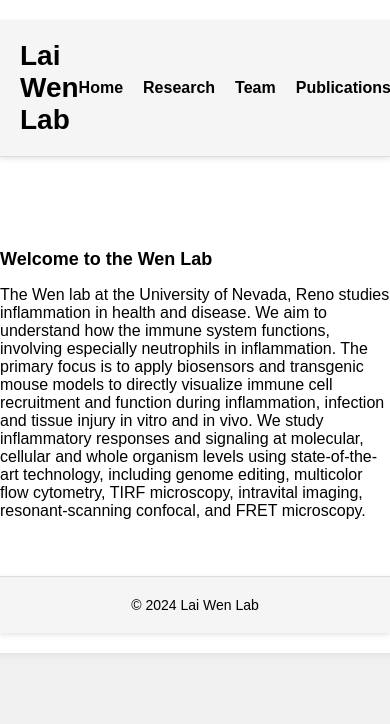
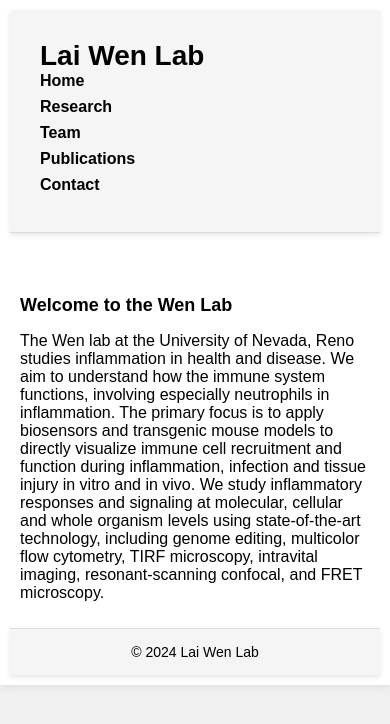
Before and after one commit to laiwenlab/laiwenlab.github.io, a Jekyll site: the page built from index.md, in a window 390 px wide. Shown: the top 724 px of the page. Built offline with Jekyll 4.4.1, drawn with Linux system fonts in a browser that asks for light colours.

Commit message:
Update default.html

```diff
--- a/_layouts/default.html
+++ b/_layouts/default.html
@@ -13,17 +13,17 @@
             padding: 0;
             background-color: #f0f0f0;
             display: flex;
-            justify-content: center; /* Center the page horizontally */
+            justify-content: center;
         }
 
         /* Main container for centering the entire content */
         .container {
-            max-width: 1000px; /* Set a maximum width for the content */
-            width: 100%; /* Make sure the content container is responsive */
+            max-width: 1000px; /* Set a maximum width for larger screens */
+            width: 100%; /* Allow the container to be responsive */
             padding: 20px;
             background-color: #ffffff;
-            margin: 0 auto; /* Ensure the container is centered */
-            box-shadow: 0 0 10px rgba(0, 0, 0, 0.1); /* Adds a shadow for a framed effect */
+            margin: 0 auto;
+            box-shadow: 0 0 10px rgba(0, 0, 0, 0.1);
         }
 
         /* Header styling */
@@ -38,7 +38,7 @@
             justify-content: space-between;
             align-items: center;
             max-width: 1000px;
-            margin: 0 auto; /* Centering the header content */
+            margin: 0 auto;
         }
 
         .header-container h1 {
@@ -51,6 +51,7 @@
             margin: 0;
             padding: 0;
             display: flex;
+            flex-wrap: wrap; /* Allow the menu to wrap for smaller screens */
         }
 
         nav ul li {
@@ -71,9 +72,9 @@
         /* Main content styling */
         main {
             padding: 40px 0;
-            text-align: left; /* Keep the text aligned to the left */
+            text-align: left;
             max-width: 1000px;
-            margin: 0 auto; /* Centering the main content */
+            margin: 0 auto;
         }
 
         /* Footer styling */
@@ -83,12 +84,55 @@
             text-align: center;
             border-top: 1px solid #ddd;
             max-width: 1000px;
-            margin: 0 auto; /* Centering the footer */
+            margin: 0 auto;
         }
 
         .footer-container p {
             margin: 0;
             font-size: 14px;
+        }
+
+        /* Responsive design using media queries */
+        @media (max-width: 768px) {
+            .header-container, main, footer {
+                padding: 10px;
+            }
+
+            .header-container {
+                flex-direction: column; /* Stack the title and nav vertically on smaller screens */
+                align-items: flex-start;
+            }
+
+            nav ul {
+                flex-direction: column;
+                align-items: flex-start;
+            }
+
+            nav ul li {
+                margin-bottom: 10px;
+            }
+
+            h1 {
+                font-size: 22px; /* Adjust the font size for smaller screens */
+            }
+
+            footer {
+                padding: 15px;
+            }
+        }
+
+        @media (max-width: 480px) {
+            .container {
+                padding: 10px;
+            }
+
+            h1 {
+                font-size: 18px;
+            }
+
+            nav ul li {
+                margin-bottom: 8px;
+            }
         }
     </style>
 </head>
```
